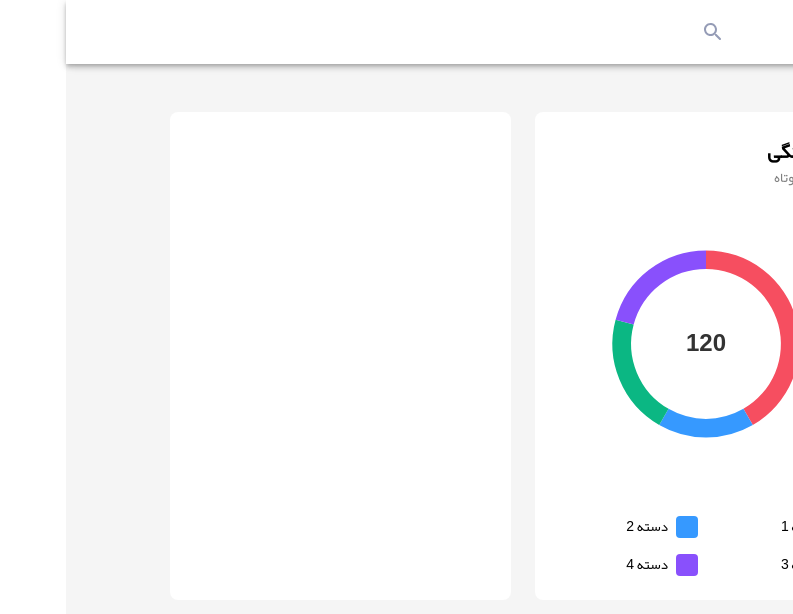
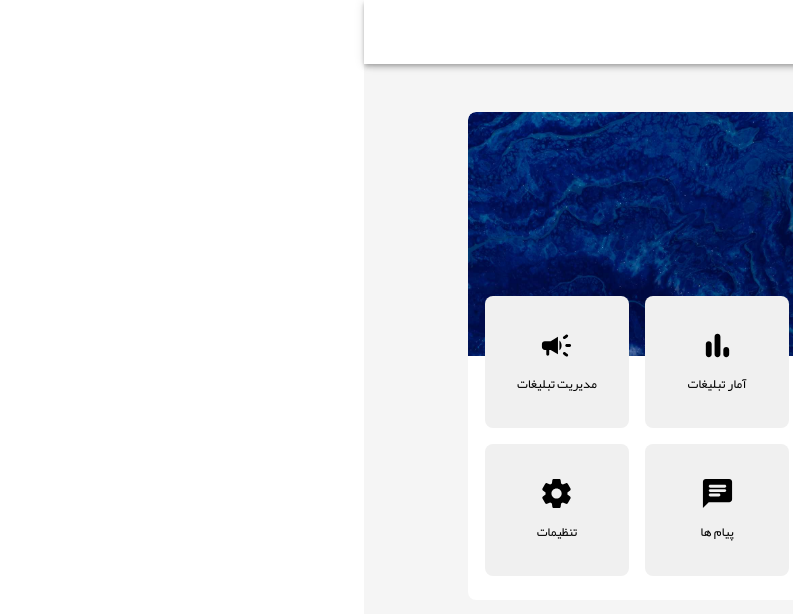
Before and after one commit to sheba-am/Advertisement-Dashboard, a React (Create React App) app in the folder ads-dashboard/: page / in a window 1280 px wide. Shown: the top 614 px of the page, without its empty margins (487-1280 px from the left). Built offline with nearby package versions, Linux system fonts and the light colour scheme.

Commit message:
add the line chart to the dashboard

```diff
--- a/ads-dashboard/src/pages/AdminDashboard.js
+++ b/ads-dashboard/src/pages/AdminDashboard.js
@@ -1,7 +1,7 @@
 import React from "react";
 import { Box, Typography } from "@mui/material";
-import { Doughnut } from "react-chartjs-2";
-import { Chart as ChartJS, ArcElement, Tooltip, Legend } from "chart.js";
+import { Doughnut, Line } from "react-chartjs-2";
+import { Chart as ChartJS, ArcElement, Tooltip, Legend, CategoryScale, LinearScale, PointElement, LineElement } from "chart.js";
 import Sidebar from "../components/Sidebar";
 import Header from "../components/Header";
 import bluePanel from "../img/bluePanel.jpg";
@@ -10,22 +10,33 @@ import CampaignRoundedIcon from "@mui/icons-material/CampaignRounded";
 import ChatRoundedIcon from "@mui/icons-material/ChatRounded";
 import SettingsRoundedIcon from "@mui/icons-material/SettingsRounded";
 
-ChartJS.register(ArcElement, Tooltip, Legend);
+ChartJS.register(ArcElement, Tooltip, Legend, CategoryScale, LinearScale, PointElement, LineElement);
 
 const drawerWidth = 80;
 const appBarHeight = 64;
-const dataValues = [50, 20, 25, 25];
+const dataValues = [30, 20, 25, 25];
 const totalSum = dataValues.reduce((a, b) => a + b, 0);
 const data = {
   labels: ["دسته 1", "دسته 2", "دسته 3", "دسته 4"],
   datasets: [
     {
       data: dataValues,
-      backgroundColor: ["#F64E60", "#3699FF", "#0BB783", "#8950FC"],
-      borderWidth: 0,
+      backgroundColor: ["#8884d8", "#82ca9d", "#ffc658", "#ff8042"],
+      borderWidth: 1,
+      cutout: "70%",
+    },
+  ],
+};
 
-      cutout: "80%",  //emptiness of the middle
-      radius: "80%", // size of the chart
+const lineData = {
+  labels: ["شنبه", "یکشنبه", "دوشنبه", "سه‌شنبه", "چهارشنبه", "پنج‌شنبه", "جمعه"],
+  datasets: [
+    {
+      label: "بازدیدها",
+      data: [12, 19, 10, 25, 18, 30, 22],
+      fill: false,
+      borderColor: "#3699FF",
+      tension: 0.4,
     },
   ],
 };
@@ -38,7 +49,48 @@ const AdminDashboard = () => {
         <Header drawerWidth={drawerWidth} appBarHeight={appBarHeight} />
 
         <Box sx={{ display: "flex", gap: 3, mt: 3, justifyContent: "space-between" }}>
+          {/* Right Card - Line Chart */}
+          <Box sx={{ flex: 1, backgroundColor: "#fff", borderRadius: 2, p: 3, height: "55vh" }}>
+            <Typography variant="h6" fontWeight="bold" textAlign="right" width="100%">آمار بازدید تبلیغات</Typography>
+            <Box sx={{ width: "100%", height: "80%", mt: 2 }}>
+              <Line data={lineData} options={{ responsive: true, maintainAspectRatio: false, plugins: { legend: { position: "bottom" } } }} />
+            </Box>
+          </Box>
+
+
+          {/* Middle Card - Analytics */}
+          <Box sx={{ flex: 1, backgroundColor: "#fff", borderRadius: 2, p: 3, height: "55vh", display: "flex", flexDirection: "column", alignItems: "center" }}>
+            <Typography variant="h6" fontWeight="bold" textAlign="right" width="100%">آمار هفتگی</Typography>
+            <Typography variant="body2" textAlign="right" width="100%" color="gray">توضیحات کوتاه</Typography>
+            <Box sx={{ width: "80%", height: "80%", display: "flex", justifyContent: "center", alignItems: "center", position: "relative" }}>
+              <Doughnut data={data} options={{ plugins: { legend: { display: false } } }} />
+              <Typography
+                variant="h6"
+                sx={{
+                  position: "absolute",
+                  top: "50%",
+                  left: "50%",
+                  transform: "translate(-50%, -50%)",
+                  fontWeight: "bold",
+                  color: "#333",
+                }}
+              >
+                {totalSum}
+              </Typography>
+            </Box>
+            <Box sx={{ display: "grid", gridTemplateColumns: "repeat(2, 1fr)", gap: 2, width: "100%", mt: 2 }}>
+              {data.labels.map((label, index) => (
+                <Box key={index} sx={{ display: "flex", alignItems: "center", gap: 1 }}>
+                  <Box sx={{ width: 22, height: 22, backgroundColor: data.datasets[0].backgroundColor[index], borderRadius: 1 }}></Box>
+                  <Typography variant="body2">{label}</Typography>
+                </Box>
+              ))}
+            </Box>
+          </Box>
+
+
           {/* Left Card with 4 Smaller Cards */}
+
           <Box sx={{ flex: 1, backgroundColor: "#fff", borderRadius: 2, p: 3, height: "55vh", position: "relative", overflow: "hidden", display: "flex", flexDirection: "column", alignItems: "center" }}>
             <Box sx={{
               position: "absolute",
@@ -64,40 +116,7 @@ const AdminDashboard = () => {
                 </Box>
               ))}
             </Box>
-          </Box>
 
-          {/* Middle Card - Analytics */}
-          <Box sx={{ flex: 1, backgroundColor: "#fff", borderRadius: 2, p: 3, height: "55vh", display: "flex", flexDirection: "column", alignItems: "center" }}>
-            <Typography variant="h6" fontWeight="bold" textAlign="right" width="100%">آمار هفتگی</Typography>
-            <Typography variant="body2" textAlign="right" width="100%" color="gray">توضیحات کوتاه</Typography>
-            <Box sx={{ width: "80%", height: "80%", display: "flex", justifyContent: "center", alignItems: "center", position: "relative" }}>
-              <Doughnut data={data} options={{ plugins: { legend: { display: false } } }} />
-              <Typography
-                variant="h5"
-                sx={{
-                  position: "absolute",
-                  top: "50%",
-                  left: "50%",
-                  transform: "translate(-50%, -50%)",
-                  fontWeight: "bold",
-                  color: "#333",
-                }}
-              >
-                {totalSum}
-              </Typography>
-            </Box>
-            <Box sx={{ display: "grid", gridTemplateColumns: "repeat(2, 1fr)", gap: 2, width: "100%", mt: 2 }}>
-              {data.labels.map((label, index) => (
-                <Box key={index} sx={{ display: "flex", alignItems: "center", gap: 1 }}>
-                  <Box sx={{ width: 22, height: 22, backgroundColor: data.datasets[0].backgroundColor[index], borderRadius: 1 }}></Box>
-                  <Typography variant="body2">{label}</Typography>
-                </Box>
-              ))}
-            </Box>
-          </Box>
-
-          {/* Right Card */}
-          <Box sx={{ flex: 1, backgroundColor: "#fff", borderRadius: 2, p: 3, height: "55vh" }}>
           </Box>
         </Box>
       </Box>
```
